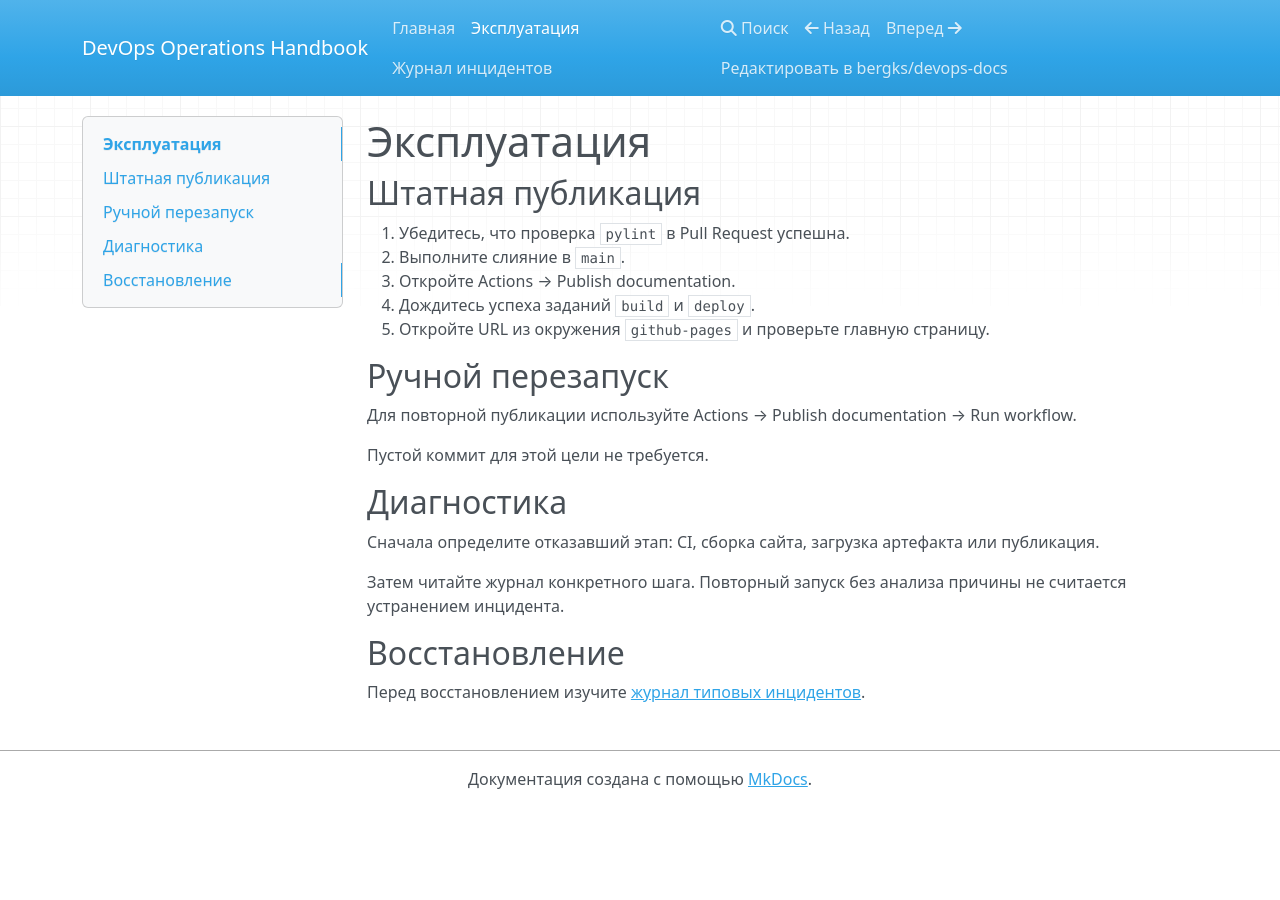
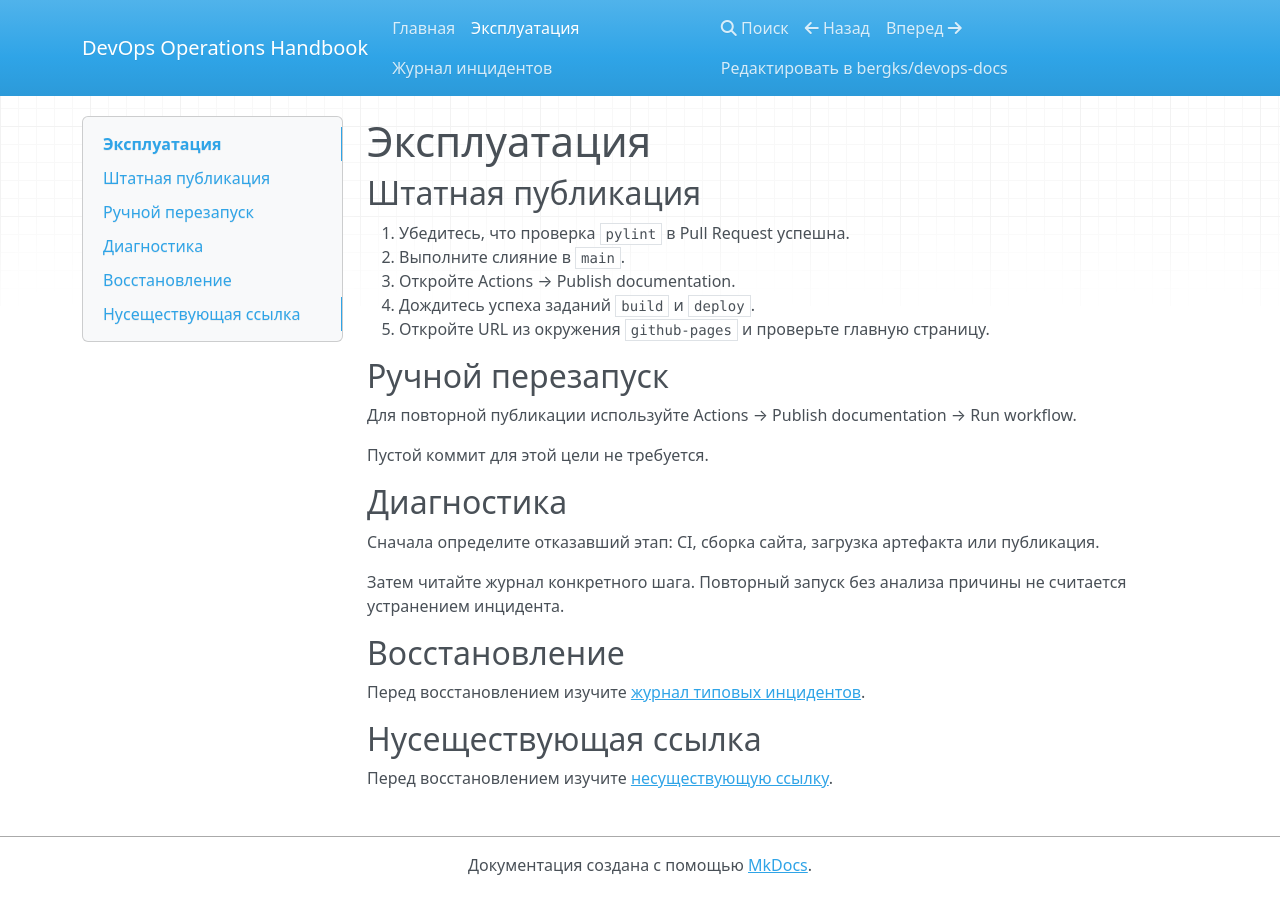
Before and after one commit to bergks/devops-docs, an MkDocs documentation site: the page built from docs/runbook.md, in a window 1280 px wide. Built offline with MkDocs 1.6.1, drawn with Linux system fonts in a browser that asks for light colours; nearby versions of some CDN libraries.

Commit message:
ci: no existing link added

```diff
--- a/docs/runbook.md
+++ b/docs/runbook.md
@@ -22,3 +22,6 @@
 
 ## Восстановление
 Перед восстановлением изучите [журнал типовых инцидентов](incidents.md).
+
+## Нусеществующая ссылка
+Перед восстановлением изучите [несуществующую ссылку](no-link.md).
```
